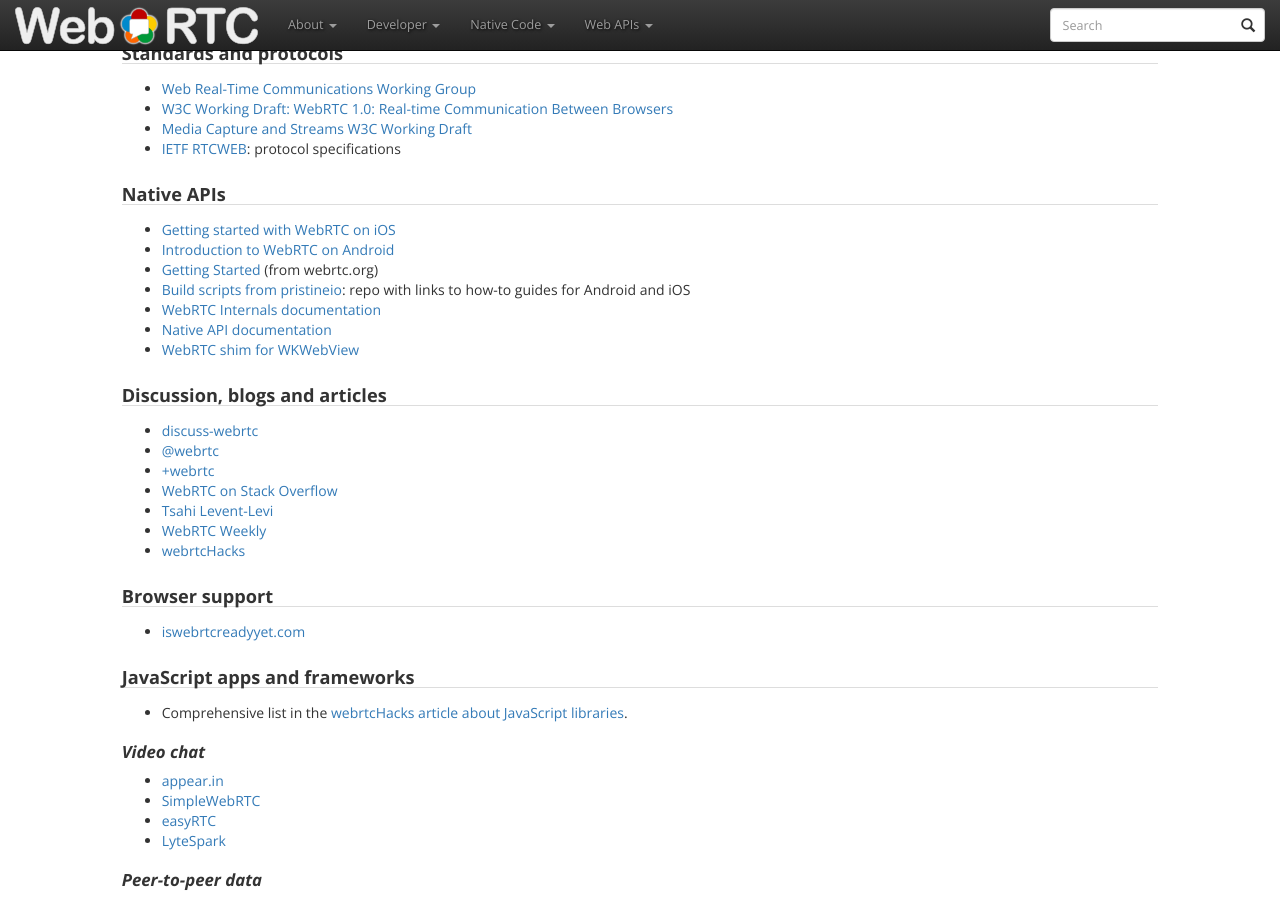
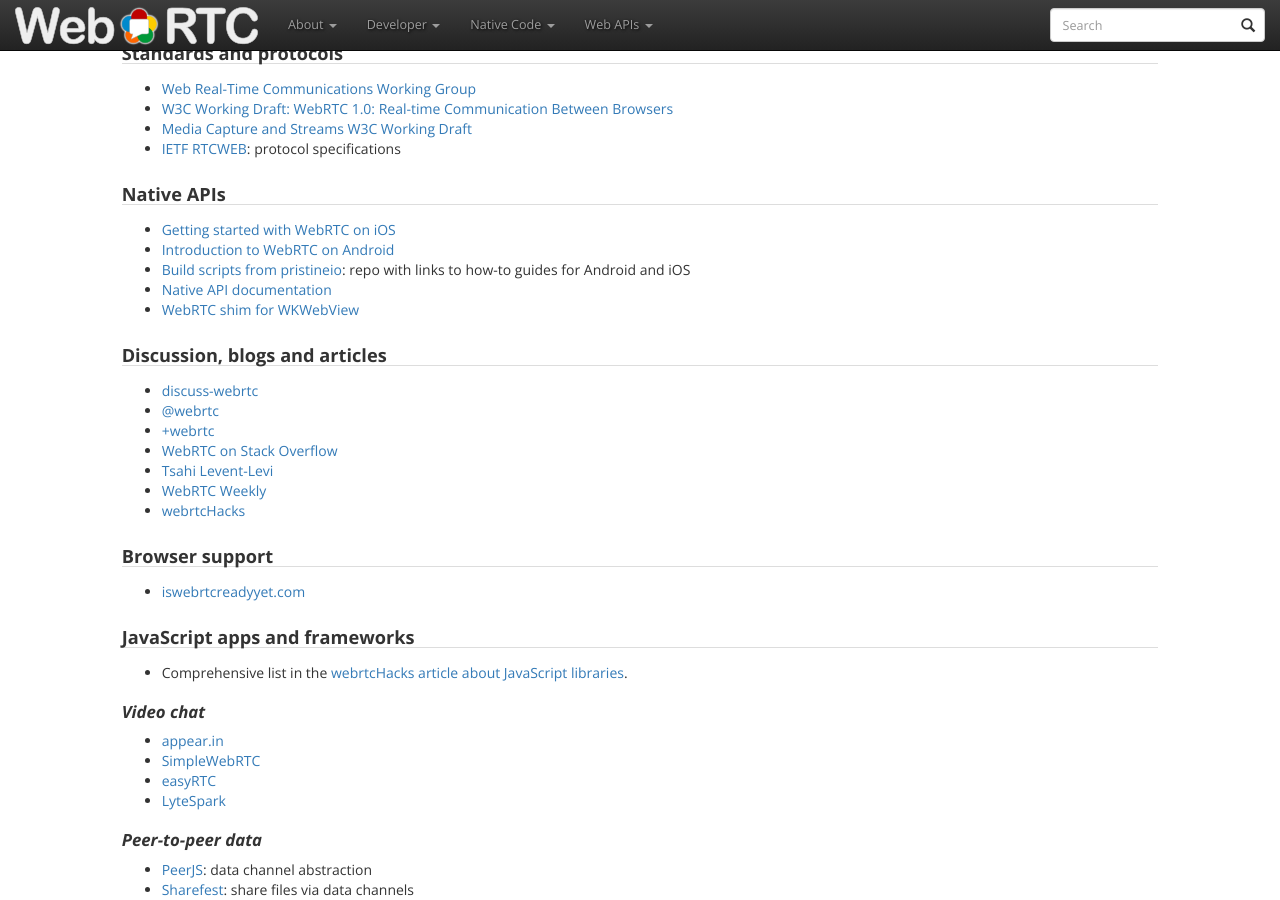
Before and after one commit to webrtc/webrtc-org, a Jekyll site: the page built from start/index.md, in a window 1280 px wide and 900 px high, scrolled down 1451 px. Built offline with Jekyll 4.4.1, drawn with Linux system fonts in a browser that asks for light colours.

Commit message:
Removing dead links on the "Getting Started" page.
The "getting started" and "WebRTC internals" pages seem to have been
removed since they contained outdated information.

```diff
--- a/start/index.md
+++ b/start/index.md
@@ -79,9 +79,7 @@ More resources below.
 ### Native APIs
 * [Getting started with WebRTC on iOS](https://tech.appear.in/2015/05/25/Getting-started-with-WebRTC-on-iOS/)
 * [Introduction to WebRTC on Android](https://tech.appear.in/2015/05/25/Introduction-to-WebRTC-on-Android)
-* [Getting Started](https://webrtc.org/reference/getting-started) (from webrtc.org)
 * [Build scripts from pristineio](https://github.com/pristineio/webrtc-build-scripts): repo with links to how-to guides for Android and iOS
-* [WebRTC Internals documentation](https://webrtc.org/reference/webrtc-internals)
 * [Native API documentation](https://webrtc.org/native-code/)
 * [WebRTC shim for WKWebView](https://github.com/common-tater/wkwebview-webrtc-shim)
 
```
